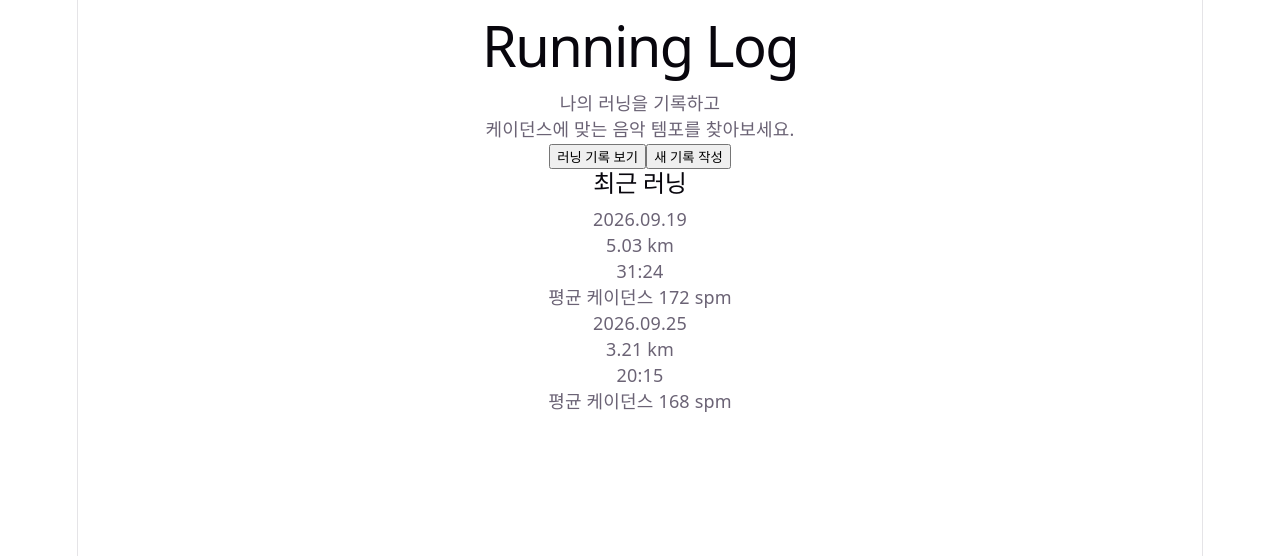
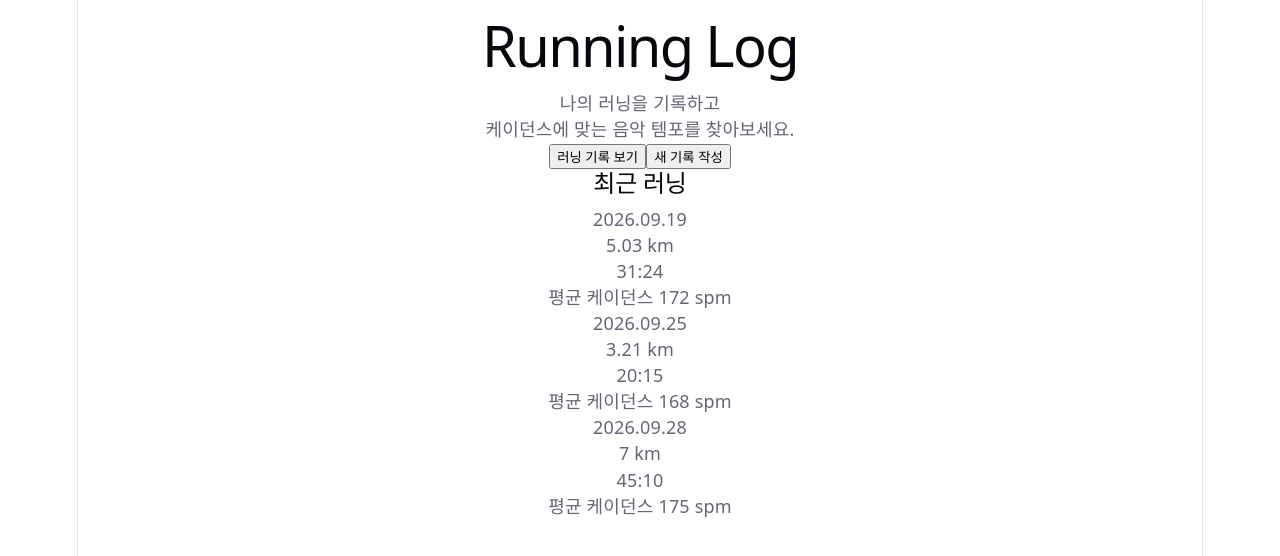
Before and after one commit to yhana972/B1-2, a React (Vite) app in the folder running-log/: page / in a window 1280 px wide. Shown: the top 556 px of the page. Built offline with nearby package versions, Linux system fonts and the light colour scheme.

Commit message:
feat : 러닝 기록 목록 렌더링

```diff
--- a/running-log/src/App.jsx
+++ b/running-log/src/App.jsx
@@ -2,6 +2,29 @@ import './App.css'
 import RunCard from './components/RunCard'
 
 function App() {
+  const runs = [
+    {
+      id : 1,
+      date : "2026.09.19",
+      distance : 5.03,
+      duration : "31:24",
+      cadence : 172
+    },
+    {
+      id : 2,
+      date : "2026.09.25",
+      distance : 3.21,
+      duration : "20:15",
+      cadence : 168
+    },
+    {
+      id : 3,
+      date : "2026.09.28",
+      distance : 7.00,
+      duration : "45:10",
+      cadence : 175
+    }
+  ]
   return (
     <>
       <main className="main">
@@ -21,8 +44,17 @@ function App() {
         </section>
         <section className="recent_record">
           <h2>최근 러닝</h2>
-          <RunCard date="2026.09.19" distance={5.03} duration="31:24" cadence={172}/>
-          <RunCard date="2026.09.25" distance={3.21} duration="20:15" cadence={168}/>
+          {
+            runs.map((run) => (
+              <RunCard
+                key={run.id}
+                date={run.date}
+                distance={run.distance}
+                duration={run.duration}
+                cadence={run.cadence}
+              />
+            ))
+          }
         </section>
       </main>
     </>
```
